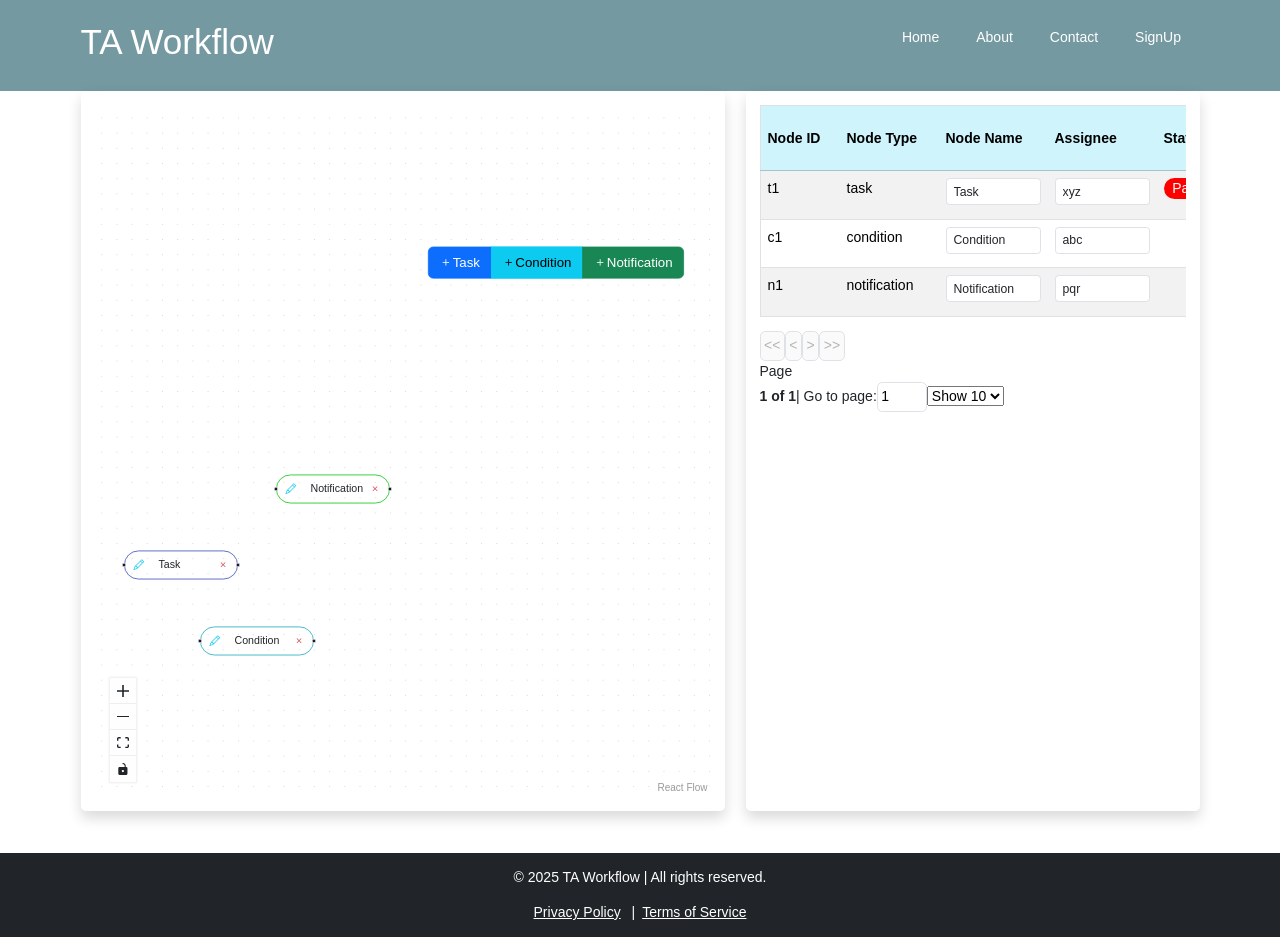
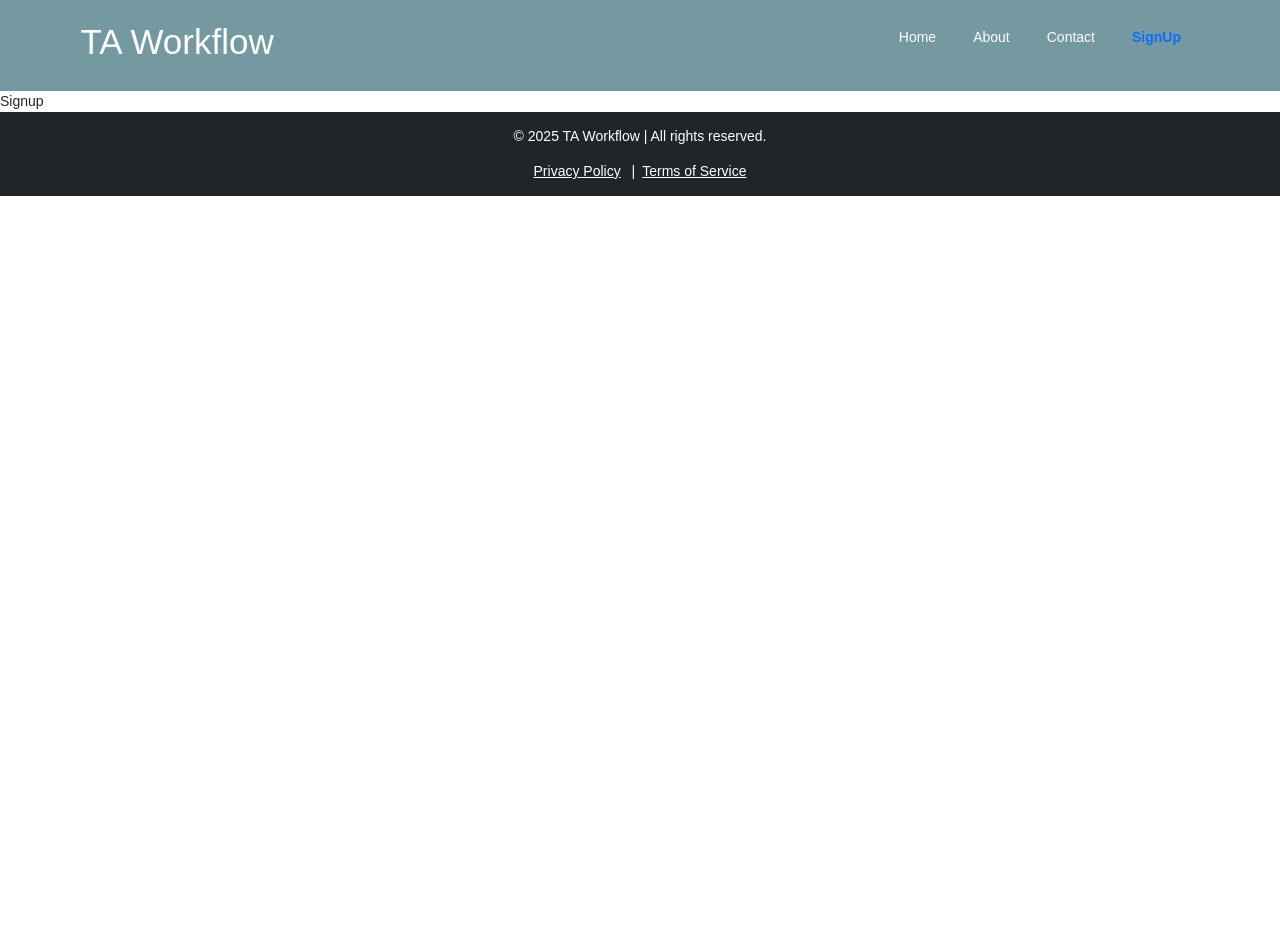
Before and after one commit to v2verma/TA-App, a React (Vite) app: page /signup in a window 1280 px wide. After the commit the page ends 800 px from the top, so only its background shows below. Built offline with nearby package versions, Linux system fonts and the light colour scheme.

Commit message:
routing added

```diff
--- a/package.json
+++ b/package.json
@@ -15,7 +15,8 @@
     "bootstrap-icons": "^1.11.3",
     "react": "^18.2.0",
     "react-dom": "^18.2.0",
-    "react-hook-form": "^7.54.2"
+    "react-hook-form": "^7.54.2",
+    "react-router-dom": "^7.1.5"
   },
   "license": "MIT",
   "devDependencies": {
--- a/src/App.tsx
+++ b/src/App.tsx
@@ -19,8 +19,6 @@ import { initialEdges, edgeTypes } from "./edges";
 import EditFormForNode from "./components/Form/NodeForm";
 import NodeStateContext, { NodeProperties } from "./context/node-state.context";
 import NodeDataGrid from "./components/Table/NodeDataGrid";
-import Header from "./components/Header";
-import Footer from "./components/Footer";
 
 export default function App() {
   const [nodes, setNodes, onNodesChange] = useNodesState(initialNodes);
@@ -46,7 +44,6 @@ export default function App() {
 
   return (
     <>
-      <Header />
       <div className="container">
         <div className="row">
           <ReactFlowProvider>
@@ -88,7 +85,6 @@ export default function App() {
           </ReactFlowProvider>
         </div>
       </div>
-      <Footer />
     </>
   );
 }
--- /dev/null
+++ b/src/Layout.tsx
@@ -0,0 +1,13 @@
+import Header from './components/Header'
+import Footer from './components/Footer'
+import { Outlet } from 'react-router-dom'
+
+export const Layout = () => {
+  return (
+    <>
+        <Header/>
+        <Outlet />
+        <Footer/>
+    </>
+  )
+}
--- /dev/null
+++ b/src/components/About.tsx
@@ -0,0 +1,7 @@
+import React from 'react'
+
+export const About = () => {
+  return (
+    <div>About</div>
+  )
+}
--- /dev/null
+++ b/src/components/Contact.tsx
@@ -0,0 +1,7 @@
+import React from 'react'
+
+export const Contact = () => {
+  return (
+    <div>Contact</div>
+  )
+}
--- a/src/components/Header.tsx
+++ b/src/components/Header.tsx
@@ -1,3 +1,5 @@
+import { NavLink } from "react-router-dom";
+
 const Header = () => {
   return (
     <header className="text-white p-4" style={{background: "rgb(117 153 161)"}}>
@@ -9,10 +11,10 @@ const Header = () => {
           <div className="col text-right">
             <nav>
               <ul className="list-unstyled d-flex justify-content-end">
-                <li><a className="btn btn-default text-white mx-2">Home</a></li>
-                <li><a className="btn btn-default text-white mx-2">About</a></li>
-                <li><a className="btn btn-default text-white mx-2">Contact</a></li>
-                <li><a className="btn btn-default text-white mx-2">SignUp</a></li>
+                <li><NavLink to="/" className={({isActive}) => `btn btn-default mx-2 ${isActive? 'text-primary fw-bolder': 'text-white'}`}>Home</NavLink></li>
+                <li><NavLink to="/about" className={({isActive}) => `btn btn-default mx-2 ${isActive? 'text-primary fw-bolder': 'text-white'}`}>About</NavLink></li>
+                <li><NavLink to="/contact" className={({isActive}) => `btn btn-default mx-2 ${isActive? 'text-primary fw-bolder': 'text-white'}`}>Contact</NavLink></li>
+                <li><NavLink to="/signup" className={({isActive}) => `btn btn-default mx-2 ${isActive? 'text-primary fw-bolder': 'text-white'}`}>SignUp</NavLink></li>
               </ul>
             </nav>
           </div>
--- /dev/null
+++ b/src/components/Signup.tsx
@@ -0,0 +1,7 @@
+import React from 'react'
+
+export const Signup = () => {
+  return (
+    <div>Signup</div>
+  )
+}
--- a/src/main.tsx
+++ b/src/main.tsx
@@ -6,9 +6,37 @@ import App from './App';
 import './index.css';
 import 'bootstrap/dist/css/bootstrap.min.css';
 import "bootstrap-icons/font/bootstrap-icons.css";
+import { createBrowserRouter, RouterProvider } from 'react-router-dom';
+import { Layout } from './Layout';
+import { About } from './components/About';
+import { Contact } from './components/Contact';
+import { Signup } from './components/Signup';
+
+const router = createBrowserRouter([{
+  path: "/",
+  element: <Layout />,
+  children: [
+    {
+      path: '',
+      element: <App />
+    },
+    {
+      path: '/about',
+      element: <About />
+    },
+    {
+      path: '/contact',
+      element: <Contact />
+    },
+    {
+      path: '/signup',
+      element: <Signup />
+    }
+  ]
+}])
 
 ReactDOM.createRoot(document.getElementById('root')!).render(
   <React.StrictMode>
-    <App />
+    <RouterProvider router={router}/>
   </React.StrictMode>
 );
```
Also changed, not shown: 1 other file (tests, documents, lock files or other folders).
